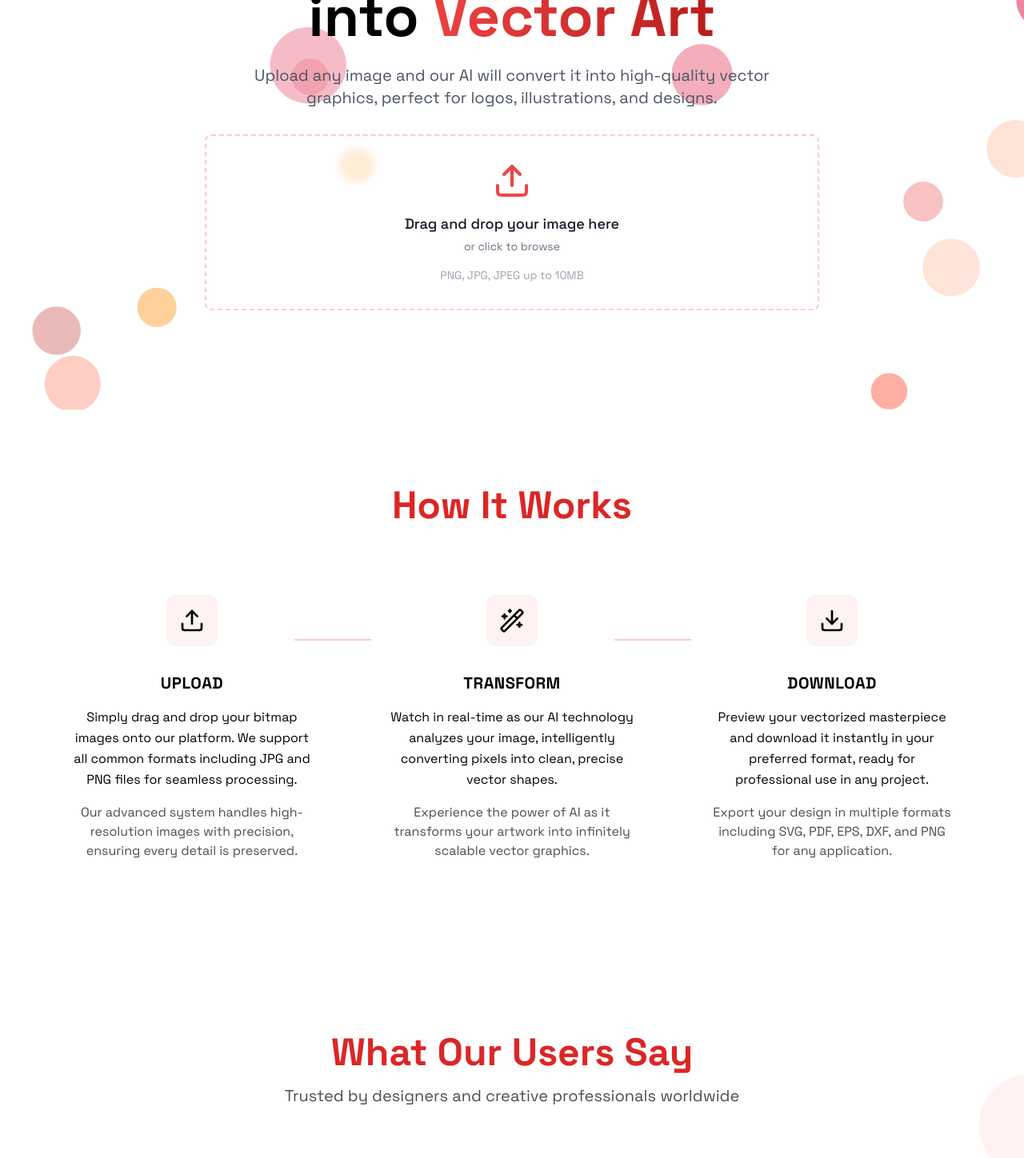
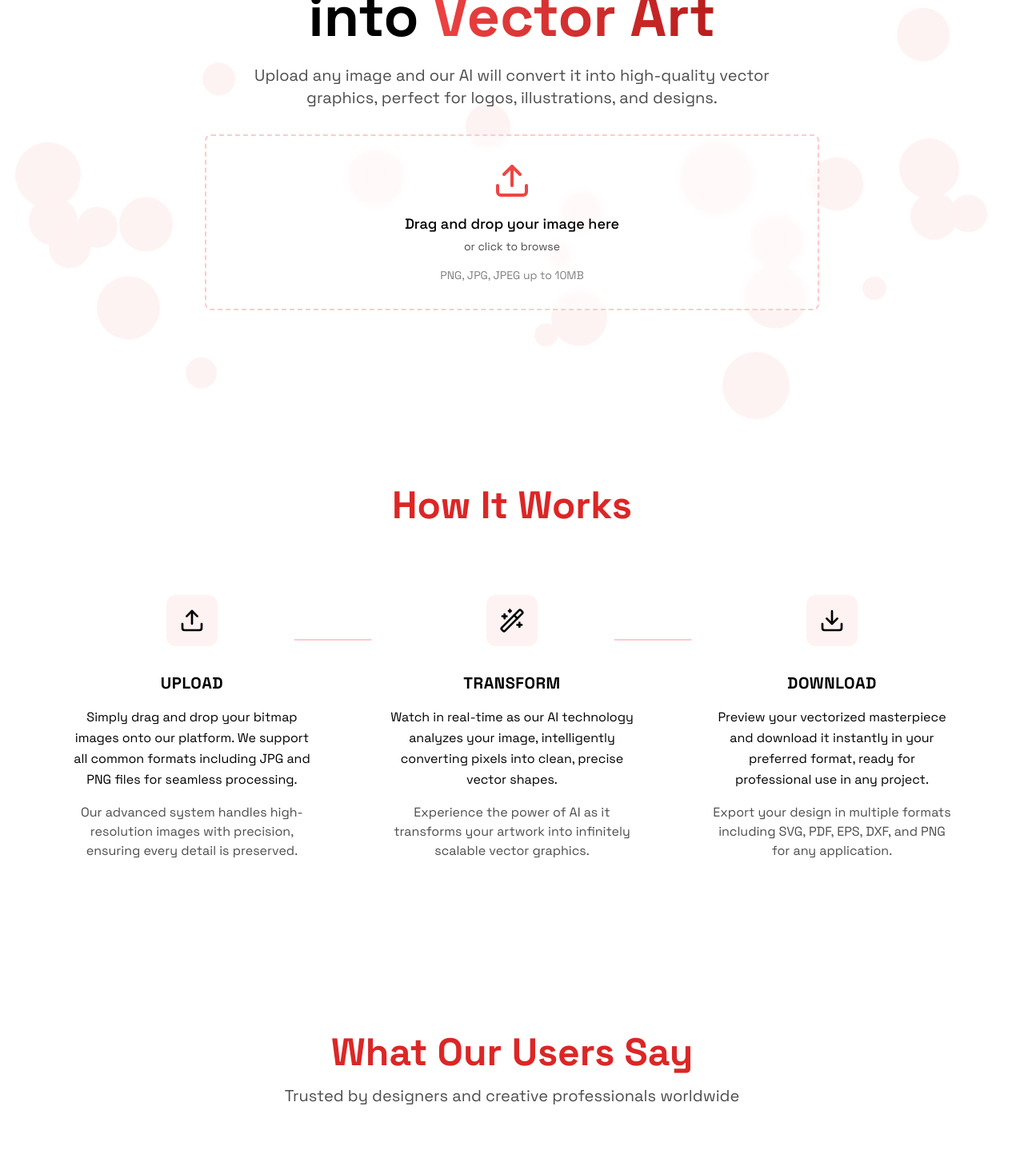
Before and after one commit to beoncer/tovetctorai_frontend, a Next.js app: page / in a window 1280 px wide. Shown: the part 280-1728 px from the top of the page at 80% size. Built offline with nearby package versions, Linux system fonts and the light colour scheme.

Commit message:
feat: add floating bubbles background across all sections

```diff
--- a/app/page.tsx
+++ b/app/page.tsx
@@ -4,16 +4,22 @@ import HowItWorks from "@/components/how-it-works"
 import Reviews from "@/components/reviews"
 import Pricing from "@/components/pricing"
 import Footer from "@/components/footer"
+import SharedBackground from "@/components/shared-background"
 
 export default function Home() {
   return (
-    <main className="min-h-screen bg-white">
+    <main className="min-h-screen bg-white relative overflow-hidden">
+      <div className="absolute inset-0 w-full h-full">
+        <SharedBackground />
+      </div>
+      <div className="relative z-10">
         <Navbar />
         <Hero />
         <HowItWorks />
         <Reviews />
         <Pricing />
         <Footer />
+      </div>
     </main>
   )
 }
--- a/components/hero.tsx
+++ b/components/hero.tsx
@@ -3,16 +3,10 @@
 import { Button } from "@/components/ui/button"
 import { motion } from "framer-motion"
 import { Upload } from "lucide-react"
-import FloatingBackground from "@/components/floating-background"
 
 export default function Hero() {
   return (
     <div className="relative min-h-[calc(100vh-76px)] flex items-center">
-      {/* Floating bubbles background */}
-      <div className="absolute inset-0 overflow-hidden">
-        <FloatingBackground />
-      </div>
-
       <div className="container mx-auto px-6 relative z-10">
         <div className="max-w-4xl mx-auto text-center">
           <motion.div initial={{ opacity: 0, y: 20 }} animate={{ opacity: 1, y: 0 }} transition={{ duration: 0.5 }}>
@@ -29,7 +23,7 @@ export default function Hero() {
             initial={{ opacity: 0, y: 20 }}
             animate={{ opacity: 1, y: 0 }}
             transition={{ duration: 0.5, delay: 0.2 }}
-            className="text-gray-600 text-xl mb-8 max-w-2xl mx-auto"
+            className="text-black/70 text-xl mb-8 max-w-2xl mx-auto"
           >
             Upload any image and our AI will convert it into high-quality vector graphics, perfect for logos, illustrations, and designs.
           </motion.p>
@@ -44,10 +38,10 @@ export default function Hero() {
               <div className="flex flex-col items-center justify-center space-y-4">
                 <Upload className="w-12 h-12 text-red-500" />
                 <div className="text-center">
-                  <p className="text-lg font-medium text-gray-900">Drag and drop your image here</p>
-                  <p className="text-sm text-gray-500 mt-1">or click to browse</p>
+                  <p className="text-lg font-medium text-black">Drag and drop your image here</p>
+                  <p className="text-sm text-black/70 mt-1">or click to browse</p>
                 </div>
-                <p className="text-sm text-gray-400">PNG, JPG, JPEG up to 10MB</p>
+                <p className="text-sm text-black/50">PNG, JPG, JPEG up to 10MB</p>
               </div>
             </div>
           </motion.div>
--- a/components/how-it-works.tsx
+++ b/components/how-it-works.tsx
@@ -26,7 +26,7 @@ export default function HowItWorks() {
   ]
 
   return (
-    <section className="py-24 bg-white relative overflow-hidden">
+    <section className="py-24 relative">
       <div className="container mx-auto px-6">
         <motion.h2
           initial={{ opacity: 0, y: 20 }}
@@ -46,7 +46,7 @@ export default function HowItWorks() {
               transition={{ duration: 0.5, delay: index * 0.2 }}
               className="relative"
             >
-              <div className="flex flex-col items-center text-center space-y-4 h-full p-6">
+              <div className="flex flex-col items-center text-center space-y-4 h-full p-6 bg-white/80 backdrop-blur-sm rounded-xl">
                 <div className="w-16 h-16 bg-red-50 rounded-xl flex items-center justify-center mb-4">
                   <step.icon className="w-8 h-8 text-black" />
                 </div>
--- a/components/pricing.tsx
+++ b/components/pricing.tsx
@@ -45,35 +45,7 @@ const plans = [
 
 export default function Pricing() {
   return (
-    <section className="py-24 bg-white relative overflow-hidden">
-      {/* Add background elements */}
-      <div className="absolute inset-0 overflow-hidden pointer-events-none">
-        <motion.div
-          className="absolute -top-1/4 -left-1/4 w-1/2 h-1/2 bg-red-50 rounded-full"
-          animate={{
-            scale: [1, 1.1, 1],
-            rotate: [0, 45, 0],
-          }}
-          transition={{
-            duration: 15,
-            repeat: Number.POSITIVE_INFINITY,
-            ease: "linear",
-          }}
-        />
-        <motion.div
-          className="absolute -bottom-1/4 -right-1/4 w-1/2 h-1/2 bg-red-50 rounded-full"
-          animate={{
-            scale: [1, 1.2, 1],
-            rotate: [0, -45, 0],
-          }}
-          transition={{
-            duration: 20,
-            repeat: Number.POSITIVE_INFINITY,
-            ease: "linear",
-          }}
-        />
-      </div>
-
+    <section className="py-24 relative">
       <div className="max-w-7xl mx-auto px-6 lg:px-8 relative z-10">
         <motion.div
           className="text-center"
@@ -92,7 +64,7 @@ export default function Pricing() {
           {plans.map((plan, index) => (
             <motion.div
               key={plan.name}
-              className="bg-white border border-red-100 rounded-xl shadow-lg divide-y divide-red-100"
+              className="bg-white/80 backdrop-blur-sm border border-red-100 rounded-xl shadow-lg divide-y divide-red-100"
               initial={{ opacity: 0, y: 20 }}
               whileInView={{ opacity: 1, y: 0 }}
               transition={{ duration: 0.5, delay: index * 0.1 }}
--- a/components/reviews.tsx
+++ b/components/reviews.tsx
@@ -42,34 +42,7 @@ function StarRating({ rating }: { rating: number }) {
 
 export default function Reviews() {
   return (
-    <section className="py-24 bg-white relative overflow-hidden">
-      <div className="absolute inset-0 overflow-hidden pointer-events-none">
-        <motion.div
-          className="absolute top-1/4 -right-16 w-32 h-32 bg-red-50 rounded-full"
-          animate={{
-            y: [0, -20, 0],
-            x: [0, 20, 0],
-          }}
-          transition={{
-            duration: 5,
-            repeat: Number.POSITIVE_INFINITY,
-            ease: "easeInOut",
-          }}
-        />
-        <motion.div
-          className="absolute bottom-1/4 -left-16 w-24 h-24 bg-red-50 rounded-full"
-          animate={{
-            y: [0, 30, 0],
-            x: [0, -30, 0],
-          }}
-          transition={{
-            duration: 7,
-            repeat: Number.POSITIVE_INFINITY,
-            ease: "easeInOut",
-          }}
-        />
-      </div>
-
+    <section className="py-24 relative">
       <div className="max-w-7xl mx-auto px-6 lg:px-8 relative z-10">
         <motion.div
           className="text-center"
@@ -88,7 +61,7 @@ export default function Reviews() {
           {testimonials.map((testimonial, index) => (
             <motion.div
               key={testimonial.name}
-              className="bg-white border border-red-100 shadow-lg rounded-xl overflow-hidden"
+              className="bg-white/80 backdrop-blur-sm border border-red-100 shadow-lg rounded-xl overflow-hidden"
               initial={{ opacity: 0, y: 20 }}
               whileInView={{ opacity: 1, y: 0 }}
               transition={{ duration: 0.5, delay: index * 0.1 }}
--- /dev/null
+++ b/components/shared-background.tsx
@@ -0,0 +1,45 @@
+"use client"
+
+import { motion } from "framer-motion"
+import { useEffect, useState } from "react"
+
+export default function SharedBackground() {
+  const [bubbles, setBubbles] = useState<{ id: number; x: number; size: number; delay: number }[]>([])
+
+  useEffect(() => {
+    // Create 25 bubbles with random positions and sizes
+    const newBubbles = Array.from({ length: 25 }, (_, i) => ({
+      id: i,
+      x: Math.random() * 100, // Random x position (0-100%)
+      size: Math.random() * (100 - 20) + 20, // Random size (20-100px)
+      delay: Math.random() * 5, // Random delay for animation start (0-5s)
+    }))
+    setBubbles(newBubbles)
+  }, [])
+
+  return (
+    <div className="fixed inset-0 w-full h-full pointer-events-none">
+      {bubbles.map((bubble) => (
+        <motion.div
+          key={bubble.id}
+          className="absolute bg-red-50/90 rounded-full"
+          style={{
+            left: `${bubble.x}%`,
+            width: bubble.size,
+            height: bubble.size,
+          }}
+          initial={{ y: "100vh" }}
+          animate={{
+            y: [null, "-100vh"],
+          }}
+          transition={{
+            duration: 15 + Math.random() * 10, // Random duration between 15-25s
+            repeat: Infinity,
+            ease: "linear",
+            delay: bubble.delay,
+          }}
+        />
+      ))}
+    </div>
+  )
+}
```
Lines whose indentation alone changed are shown as unchanged.
